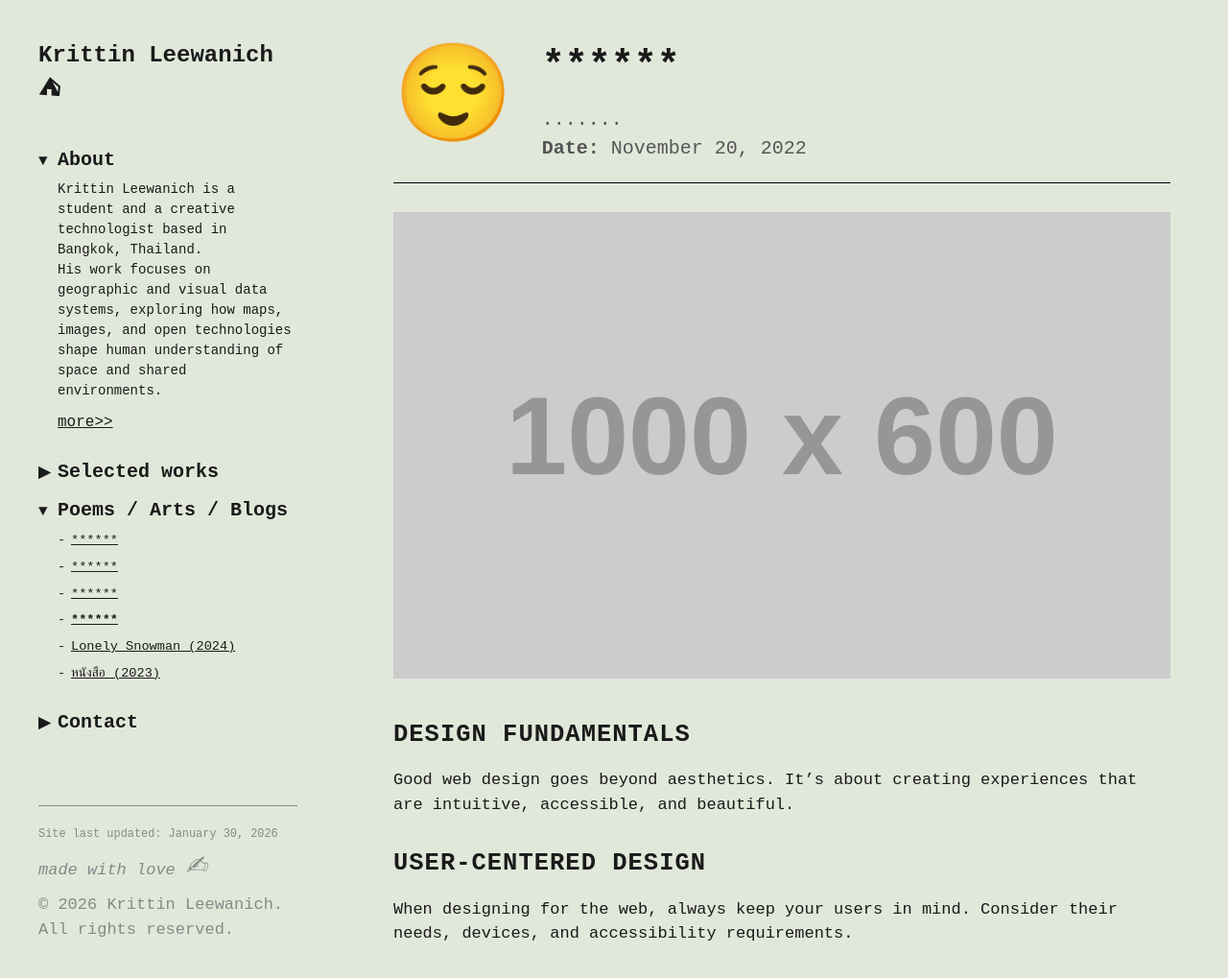
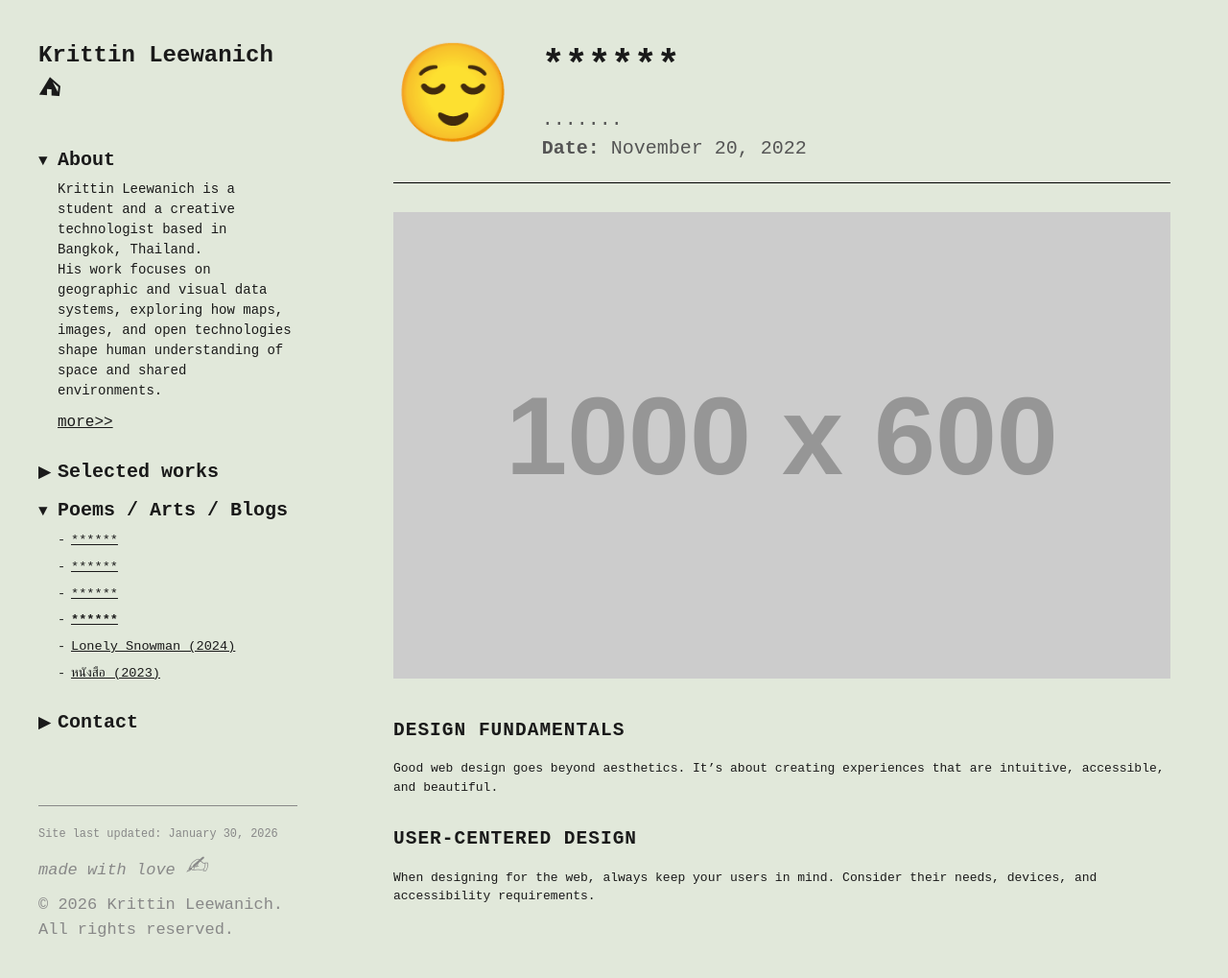
Before and after one commit to krittin-lee/krittin-lee.github.io, a Jekyll site: the page built from _blogs/3_aaa.md, in a window 1280 px wide and 1026 px high. Shown: the top 1019 px of the window at 96% size. Built offline with Jekyll 4.4.1, drawn with Linux system fonts in a browser that asks for light colours; some web fonts are replaced.

Commit message:
Update style.css

```diff
--- a/assets/css/style.css
+++ b/assets/css/style.css
@@ -183,7 +183,7 @@ img { max-width: 100%; display: block; }
     margin: 6px 0 0 0;
     padding: 0;
     color: #666;
-    font-size: 0.85em;
+    font-size: 0.65em;
     line-height: 1.2;
 }
 .work-body h2 { margin-top: 30px; margin-bottom: 15px; text-transform: uppercase; letter-spacing: 1px;}
@@ -191,7 +191,7 @@ img { max-width: 100%; display: block; }
     display: grid;
     grid-template-columns: repeat(2, 1fr);
     gap: 20px;
-    font-size: 0.85em;
+    font-size: 0.65em;
 }
 .work-body figure {
     grid-column: 1 / -1;
@@ -291,7 +291,7 @@ img { max-width: 100%; display: block; }
 .blog-meta { margin-top: 10px; color: #555; }
 .blog-meta span { margin-right: 20px; }
 .blog-hero-image { margin-bottom: 40px; border: none; }
-.blog-body { font-size: 0.85em; }
+.blog-body { font-size: 0.65em; }
 .blog-body h2 { margin-top: 30px; margin-bottom: 15px; text-transform: uppercase; letter-spacing: 1px;}
 
 .blog-nav-item {
```
